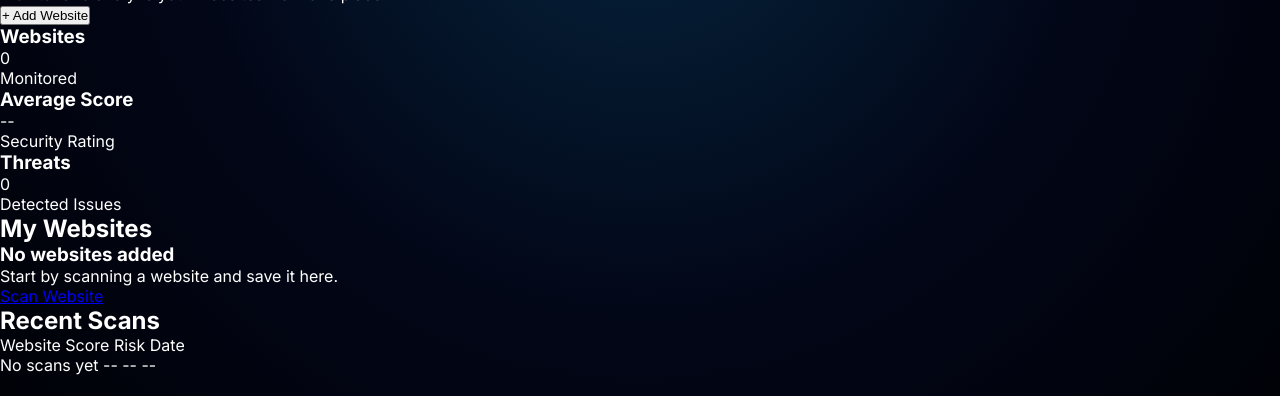
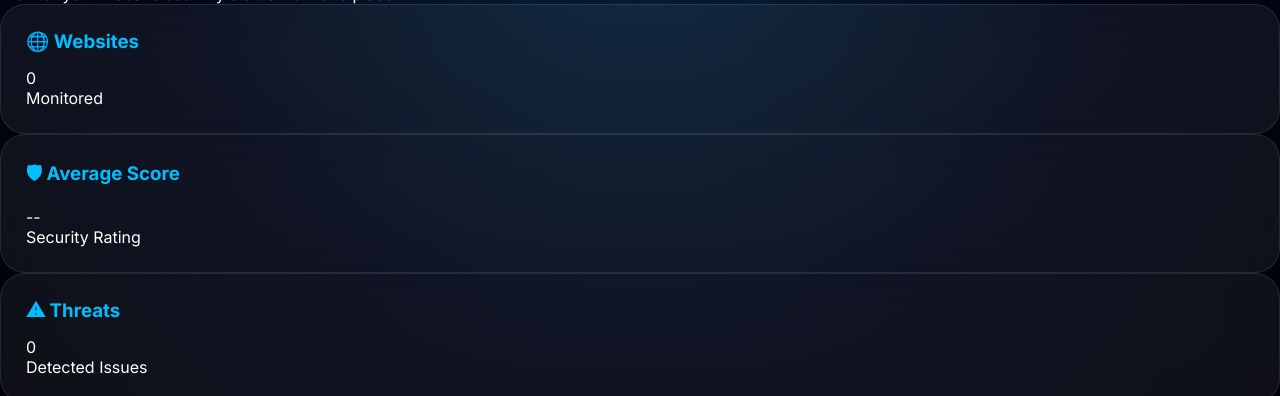
Before and after one commit to Kaagaaz/SpectraGuard, a plain HTML site: page dashboard.html in a window 1280 px wide. Shown: the part 135-531 px from the top of the page. Drawn offline with Linux system fonts and the light colour scheme.

Commit message:
Update dashboard.html

```diff
--- a/dashboard.html
+++ b/dashboard.html
@@ -8,13 +8,15 @@
 
 <title>Spectra Guard Dashboard</title>
 
+
 <link rel="stylesheet" href="assets/css/variables.css">
 <link rel="stylesheet" href="assets/css/style.css">
 
+
 <link href="https://fonts.googleapis.com/css2?family=Audiowide&family=Inter:wght@300;400;500;600;700;800&display=swap" rel="stylesheet">
 
+
 </head>
-
 
 
 <body>
@@ -28,10 +30,16 @@ SPECTRA GUARD
 </div>
 
 
+
 <nav>
 
 <a href="index.html">
 Scanner
+</a>
+
+
+<a href="report.html">
+Reports
 </a>
 
 
@@ -50,16 +58,18 @@ Profile
 
 
 
+
+
 <main class="dashboard">
 
 
 
 
 
-<section class="dashboard-header">
 
 
-<div>
+<section class="dashboard-hero">
+
 
 <h1>
 Security Dashboard
@@ -67,22 +77,13 @@ Security Dashboard
 
 
 <p>
-Monitor and analyze your websites from one place.
+Monitor your website security status from one place.
 </p>
-
-</div>
 
 
 
+</section>
 
-<button class="add-site">
-
-+ Add Website
-
-</button>
-
-
-</section>
 
 
 
@@ -95,19 +96,22 @@ Monitor and analyze your websites from one place.
 
 
 
-<div class="dashboard-card">
+<div class="info-card">
 
 <h3>
-Websites
+🌐 Websites
 </h3>
 
-<span>
+
+<span id="websiteCount">
 0
 </span>
+
 
 <p>
 Monitored
 </p>
+
 
 </div>
 
@@ -115,19 +119,24 @@ Monitored
 
 
 
-<div class="dashboard-card">
+
+
+<div class="info-card">
 
 <h3>
-Average Score
+🛡 Average Score
 </h3>
 
-<span>
+
+<span id="averageScore">
 --
 </span>
+
 
 <p>
 Security Rating
 </p>
+
 
 </div>
 
@@ -135,19 +144,24 @@ Security Rating
 
 
 
-<div class="dashboard-card">
+
+
+<div class="info-card">
 
 <h3>
-Threats
+⚠ Threats
 </h3>
 
-<span>
+
+<span id="threatCount">
 0
 </span>
+
 
 <p>
 Detected Issues
 </p>
+
 
 </div>
 
@@ -165,7 +179,11 @@ Detected Issues
 
 
 
-<section class="websites-panel">
+<section class="dashboard-section">
+
+
+
+<div class="section-header">
 
 
 <h2>
@@ -174,27 +192,48 @@ My Websites
 
 
 
-<div class="empty-state">
+<a href="index.html" class="report-button">
 
-
-<h3>
-No websites added
-</h3>
-
-
-<p>
-Start by scanning a website and save it here.
-</p>
-
-
-<a href="index.html">
-
-Scan Website
++ Scan Website
 
 </a>
 
 
 </div>
+
+
+
+
+
+
+
+
+
+<div id="websiteList" class="website-grid">
+
+
+
+<div class="info-card">
+
+
+<h3>
+No websites yet
+</h3>
+
+
+<p>
+Start scanning websites to see them here.
+</p>
+
+
+
+</div>
+
+
+
+</div>
+
+
 
 
 
@@ -208,7 +247,7 @@ Scan Website
 
 
 
-<section class="recent-scans">
+<section class="dashboard-section">
 
 
 <h2>
@@ -217,30 +256,22 @@ Recent Scans
 
 
 
-<div class="scan-table">
 
 
-<div class="scan-row header">
+<div id="scanHistory" class="scan-history">
 
 
-<span>
-Website
-</span>
+
+<div class="info-card">
 
 
-<span>
-Score
-</span>
+<p>
+No scan history available.
+</p>
 
 
-<span>
-Risk
-</span>
+</div>
 
-
-<span>
-Date
-</span>
 
 
 </div>
@@ -249,41 +280,9 @@ Date
 
 
 
-<div class="scan-row">
-
-
-<span>
-No scans yet
-</span>
-
-
-<span>
---
-</span>
-
-
-<span>
---
-</span>
-
-
-<span>
---
-
-</span>
-
-
-</div>
-
-
-
-
-</div>
-
-
-
 
 </section>
+
 
 
 
@@ -298,9 +297,12 @@ No scans yet
 
 
 
+
+
 <script src="assets/js/dashboard.js"></script>
 
 
 </body>
 
+
 </html>
```
